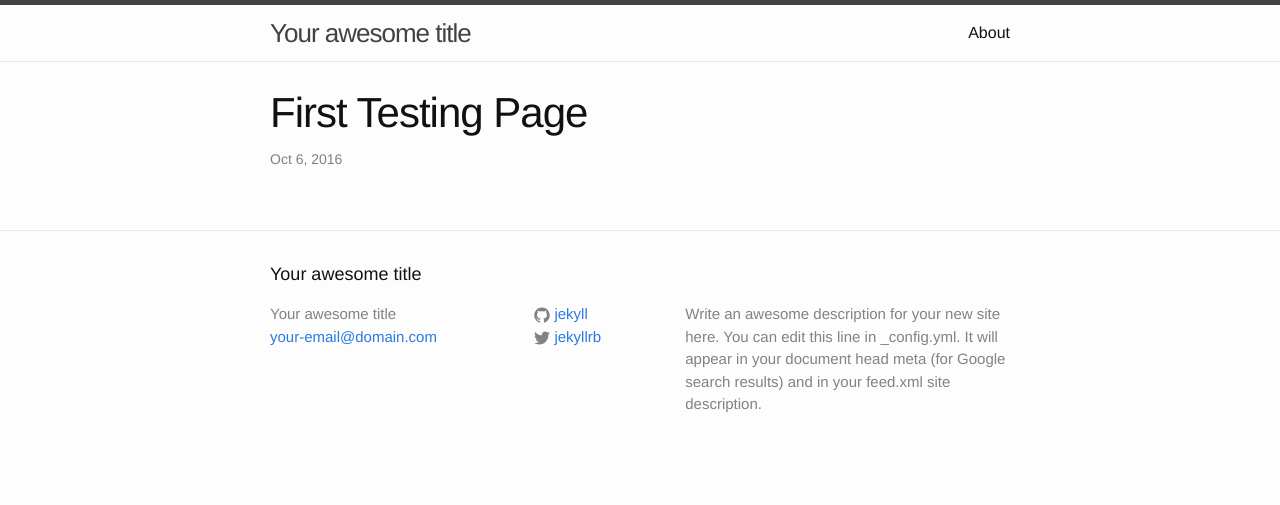
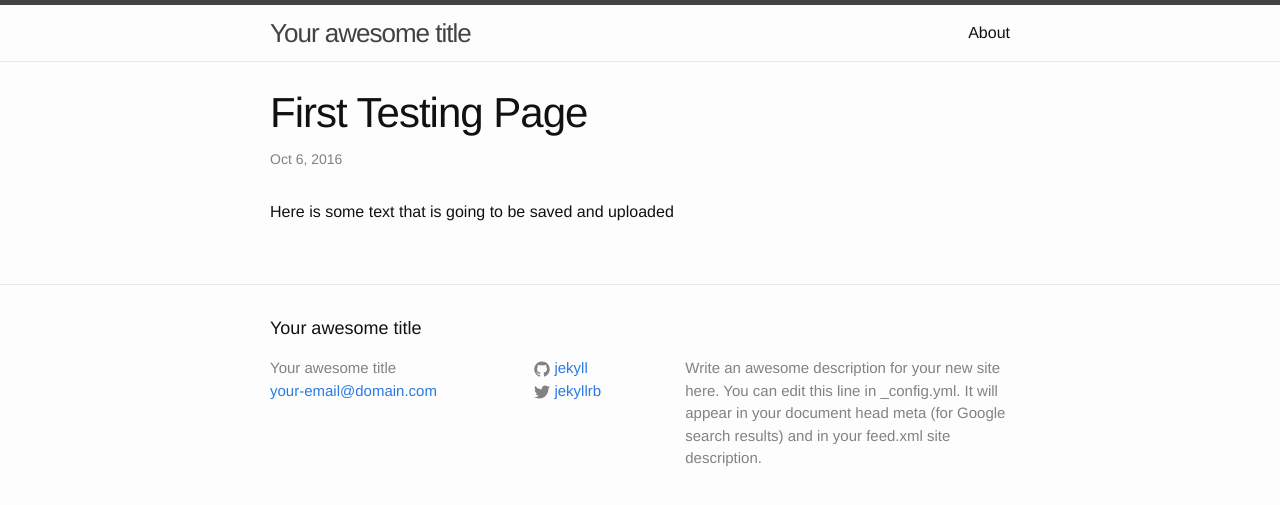
Before and after one commit to lemurwin/lemurwin.github.io, a Jekyll site: the page built from _posts/2016-10-06-FirstPost.markdown, in a window 1280 px wide. Shown: the top 505 px of the page. Built offline with Jekyll 4.4.1, drawn with Linux system fonts in a browser that asks for light colours.

Commit message:
Testing Commit

```diff
--- a/_posts/2016-10-06-FirstPost.markdown
+++ b/_posts/2016-10-06-FirstPost.markdown
@@ -4,3 +4,4 @@ title:  "First Testing Page"
 date:   2016-10-06 00:20:19 -0400
 categories: Testing
 ---
+Here is some text that is going to be saved and uploaded
```
